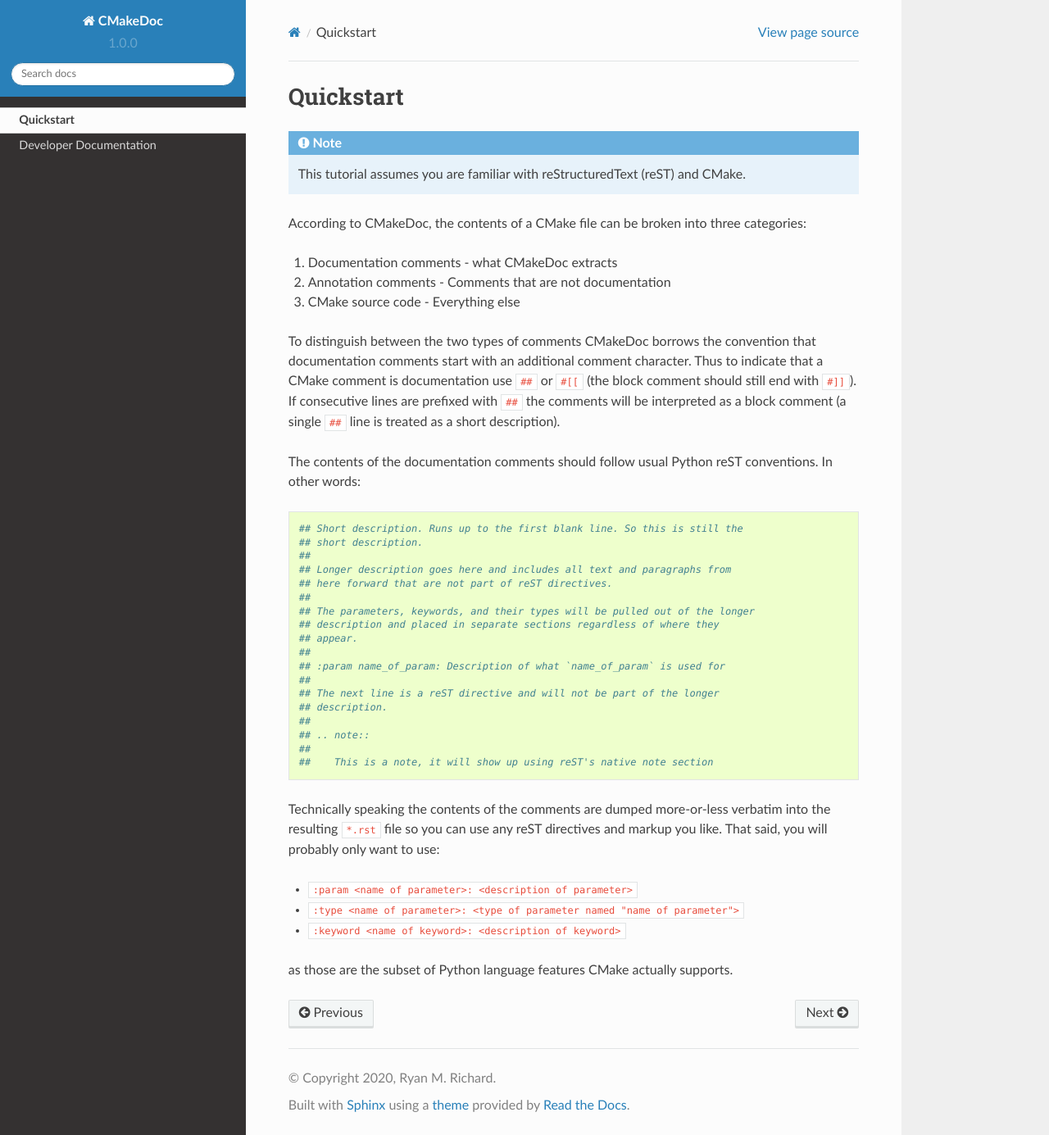
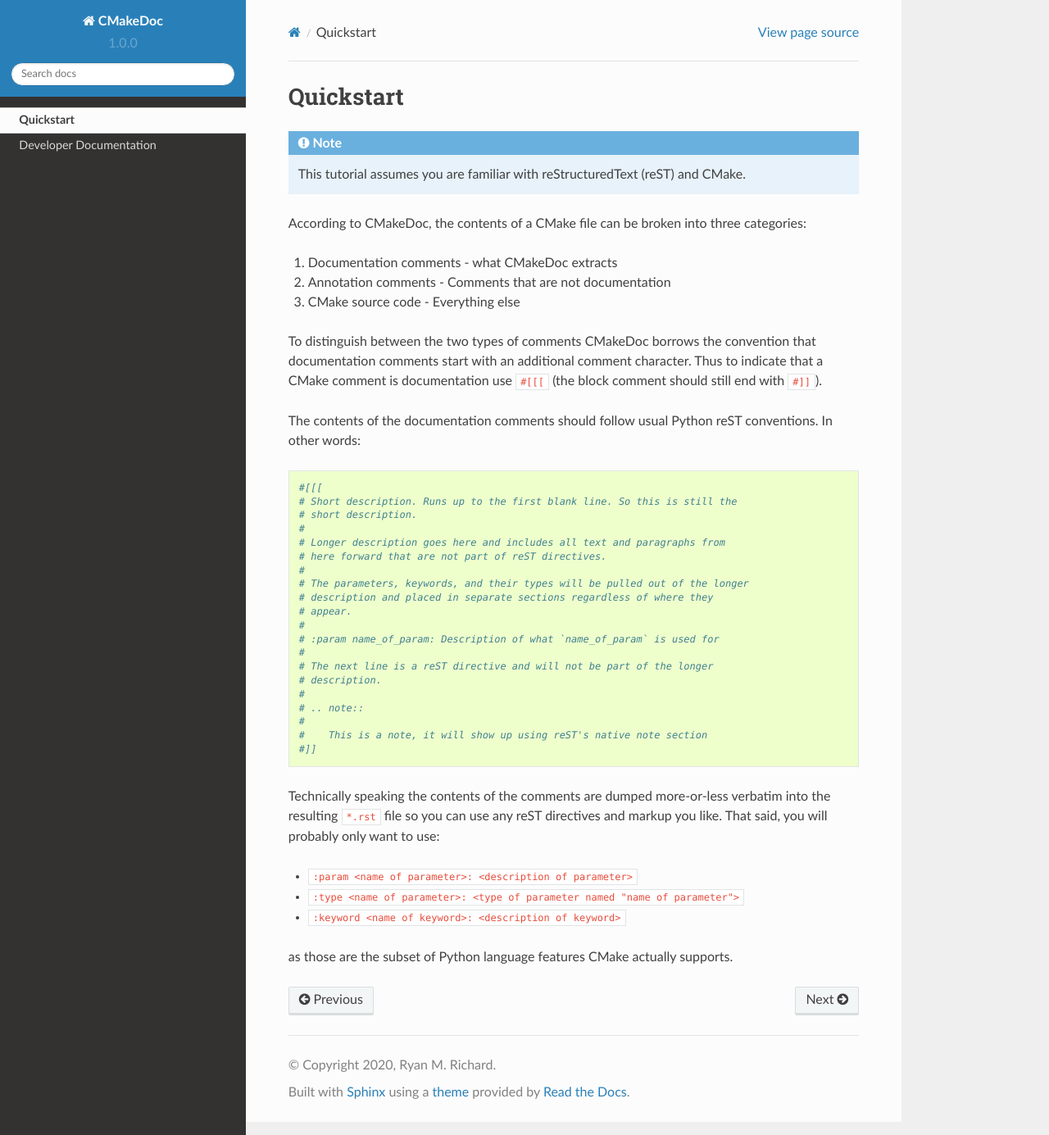
Before and after one commit to CMakePP/CMinx, a Sphinx documentation site: the page built from docs/source/quickstart.rst, in a window 1280 px wide and 1385 px high. Shown: the whole window at 82% size. Built offline with Sphinx 7.4.7 and the Read the Docs theme 2.0.0, drawn with Linux system fonts in a browser that asks for light colours.

Commit message:
Update docs

```diff
--- a/docs/source/quickstart.rst
+++ b/docs/source/quickstart.rst
@@ -18,34 +18,34 @@
 
 To distinguish between the two types of comments CMakeDoc borrows the convention
 that documentation comments start with an additional comment character. Thus to
-indicate that a CMake comment is documentation use ``##`` or ``#[[`` (the block
-comment should still end with ``#]]``). If consecutive lines are prefixed with
-``##`` the comments will be interpreted as a block comment (a single ``##`` line
-is treated as a short description).
+indicate that a CMake comment is documentation use ``#[[[`` (the block
+comment should still end with ``#]]``).
 
 The contents of the documentation comments should follow usual Python reST
 conventions. In other words:
 
 .. code:: cmake
 
-   ## Short description. Runs up to the first blank line. So this is still the
-   ## short description.
-   ##
-   ## Longer description goes here and includes all text and paragraphs from
-   ## here forward that are not part of reST directives.
-   ##
-   ## The parameters, keywords, and their types will be pulled out of the longer
-   ## description and placed in separate sections regardless of where they
-   ## appear.
-   ##
-   ## :param name_of_param: Description of what `name_of_param` is used for
-   ##
-   ## The next line is a reST directive and will not be part of the longer
-   ## description.
-   ##
-   ## .. note::
-   ##
-   ##    This is a note, it will show up using reST's native note section
+   #[[[
+   # Short description. Runs up to the first blank line. So this is still the
+   # short description.
+   #
+   # Longer description goes here and includes all text and paragraphs from
+   # here forward that are not part of reST directives.
+   #
+   # The parameters, keywords, and their types will be pulled out of the longer
+   # description and placed in separate sections regardless of where they
+   # appear.
+   #
+   # :param name_of_param: Description of what `name_of_param` is used for
+   #
+   # The next line is a reST directive and will not be part of the longer
+   # description.
+   #
+   # .. note::
+   #
+   #    This is a note, it will show up using reST's native note section
+   #]]
 
 Technically speaking the contents of the comments are dumped more-or-less
 verbatim into the resulting ``*.rst`` file so you can use any reST directives
```
Also changed, not shown: docs/source/developer/api.rst (+12 -7 lines), docs/source/developer/overview.rst (+14 -15 lines).
